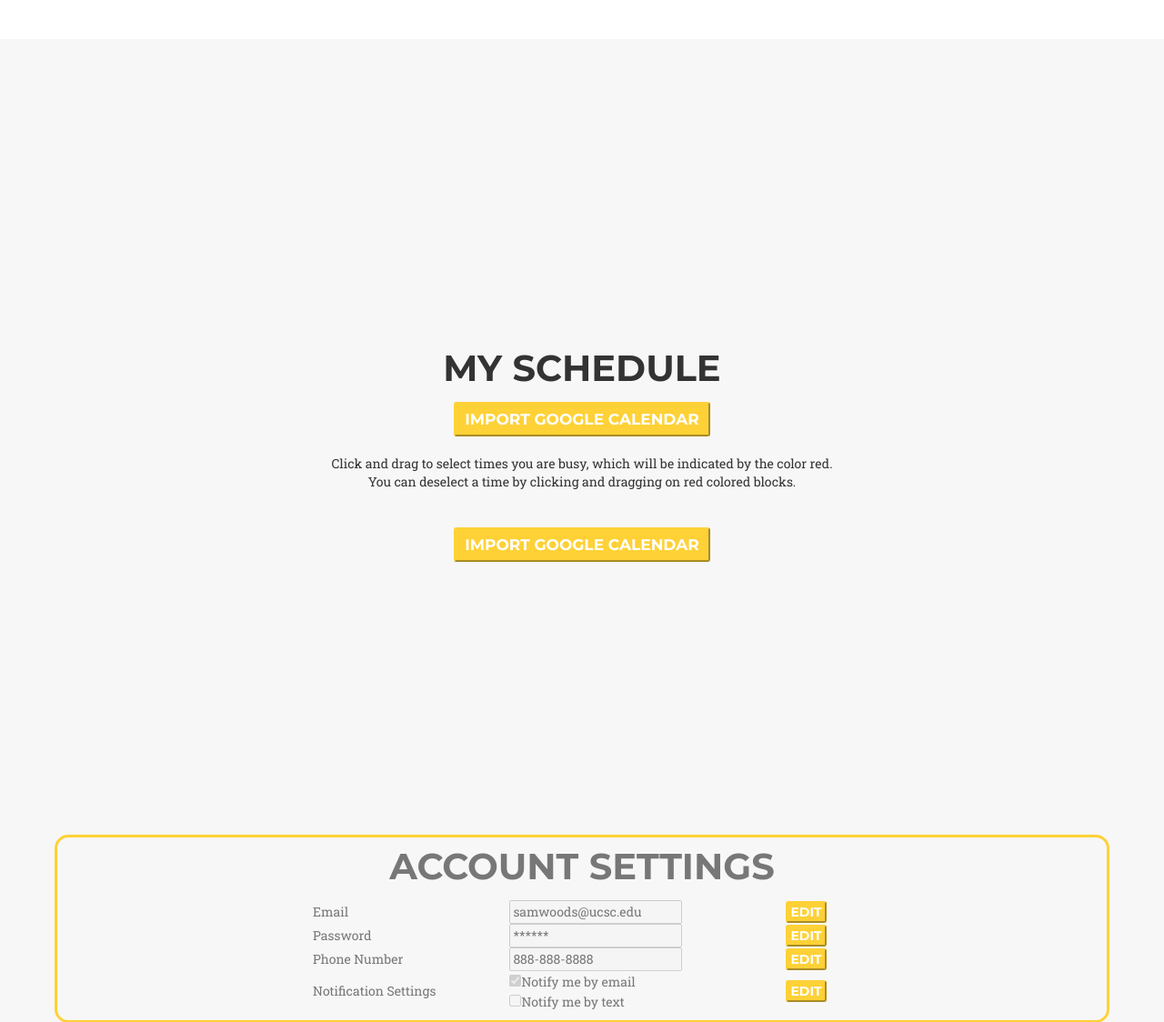
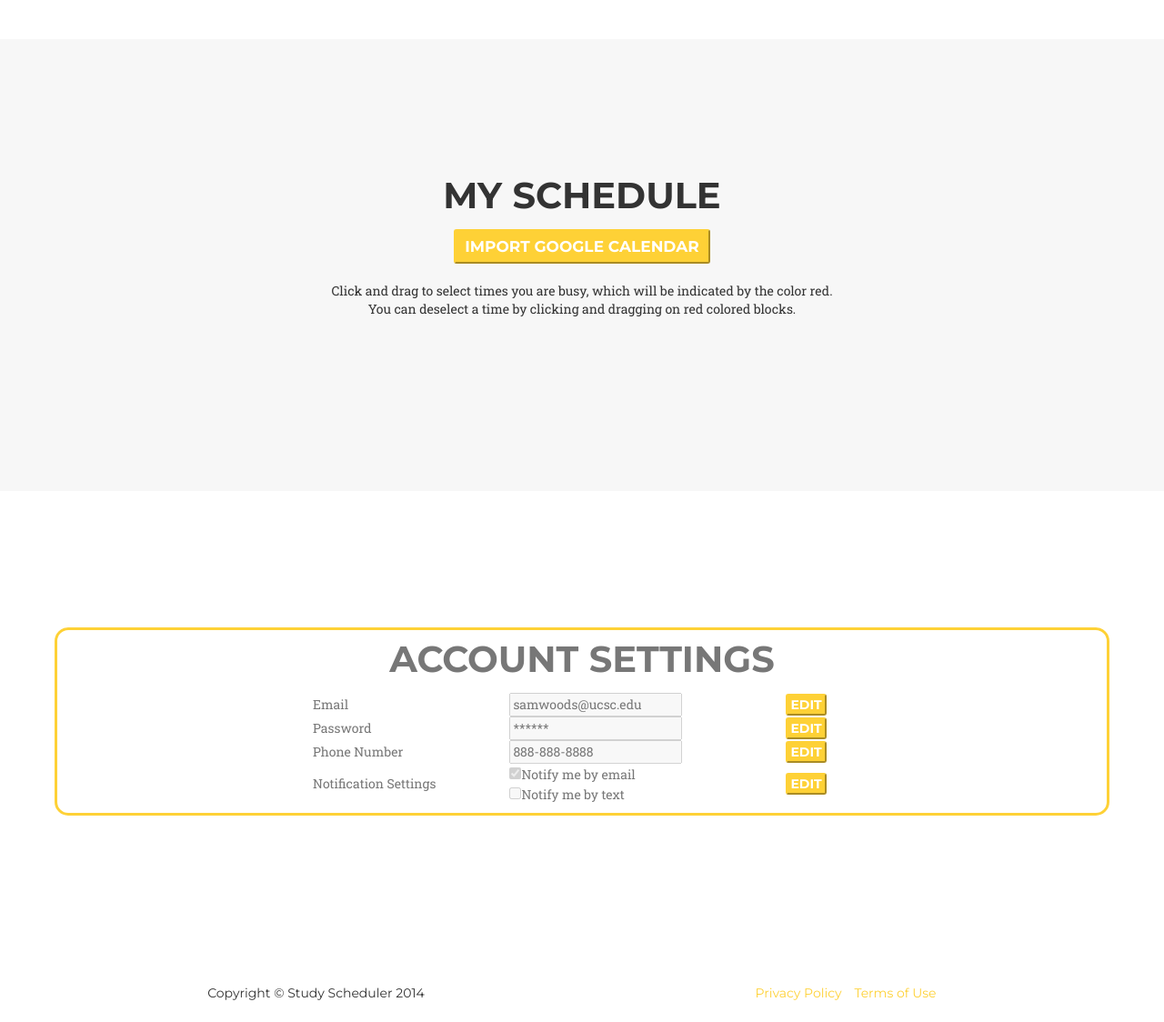
Before and after one commit to JasonAHeron/HACK2015, a Django app: page / in a window 1280 px wide. Shown: the part 1087-2211 px from the top of the page at 91% size. After the commit the page ends 2187 px from the top, so only its background shows below. Run offline with Django 3.2, Linux system fonts and the light colour scheme; the visitor is signed in with stand-in values (Sample User, id 1); data that the repository does not hold is empty; some libraries are stand-ins or nearby versions; some web fonts are replaced.

Commit message:
more cleaning

```diff
--- a/hack/templates/index.html
+++ b/hack/templates/index.html
@@ -313,8 +313,6 @@
 
     <!-- Schedule Section -->
     <section id="schedule" class="bg-light-gray">
-    <br><br>
-    <section id="schedule" ><!--class="bg-light-gray"-->
         <div class="container">
             <div class="row">
                 <div class="col-lg-12 text-center">
@@ -327,8 +325,6 @@
                     <br>You can deselect a time by clicking and dragging on red colored blocks. </div>
                     <br>
                     <br>
-
-                    <button type="button" class="button1 importCal">Import Google Calendar</button>
 
                     <div class="schedule"></div>
                 </div>
```
